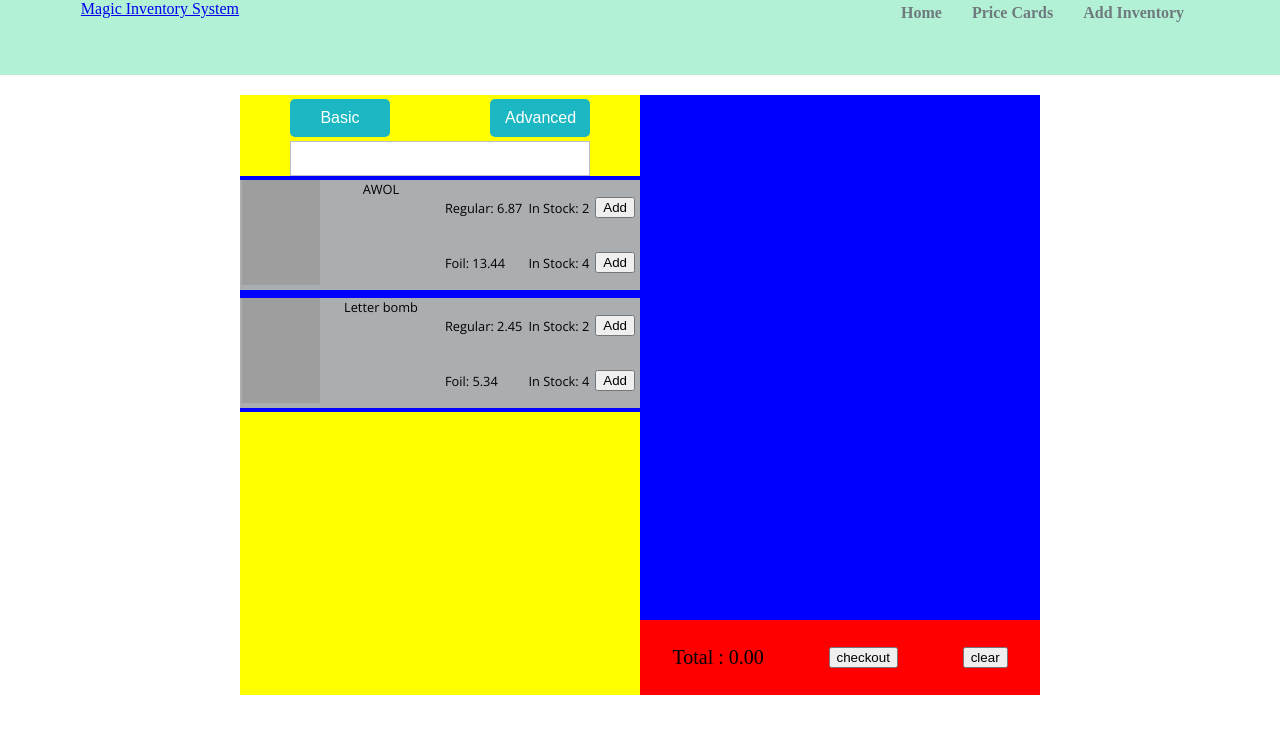
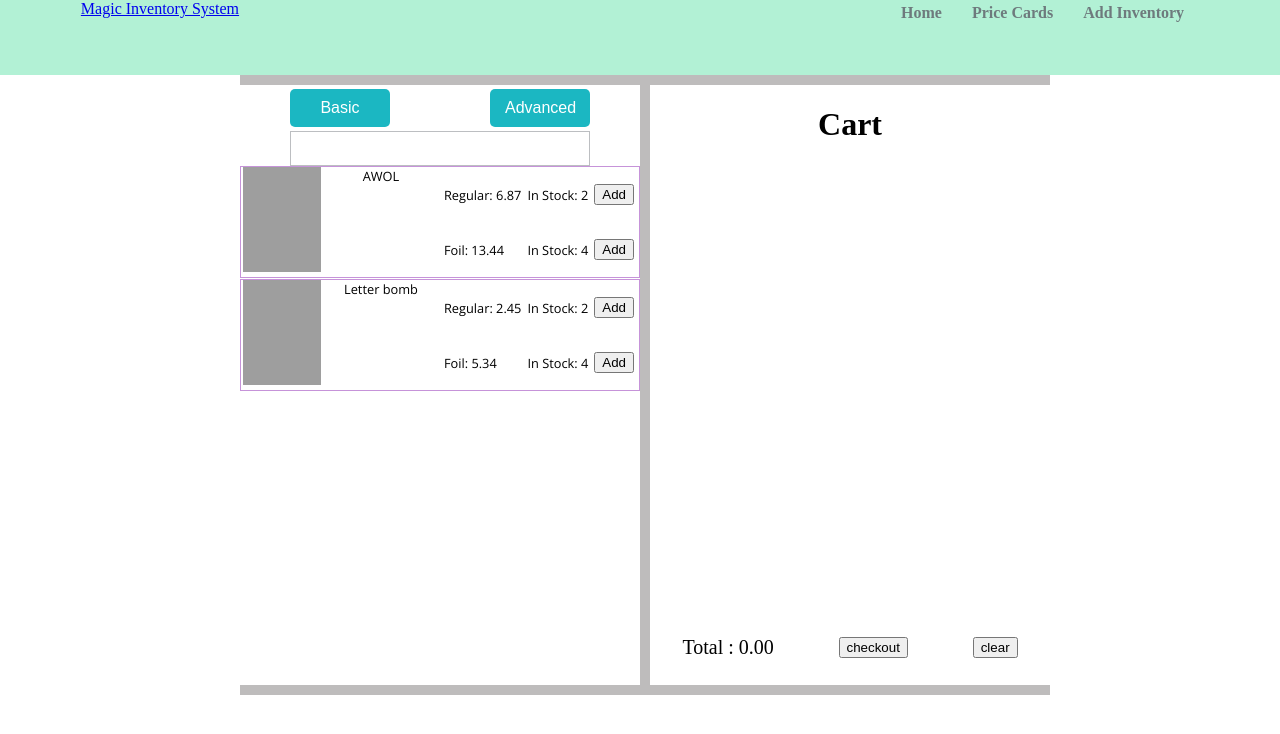
Before and after one commit to NolanAguirre/magic-inventory-client, a website: page index.html at #!/search in a window 1280 px wide. Drawn offline with nearby package versions, Linux system fonts and the light colour scheme; some packages are replaced by stand-ins of ours; grey boxes are pictures that could not be loaded.

Commit message:
change styling, mainly colors

```diff
--- a/app/pricing/cart/cart.html
+++ b/app/pricing/cart/cart.html
@@ -1,4 +1,5 @@
 <div class="mi-card-container">
+    <h1>Cart</h1>
     <div ng-repeat="item in vm.cart.items" class="mi-card">
         <div class="mi-card-section">
             <div class="mi-card-image" style="background-image: url('http://gatherer.wizards.com/Handlers/Image.ashx?multiverseid={{item.multiverseid}}&type=card')"></div>
--- a/app/pricing/pricing.html
+++ b/app/pricing/pricing.html
@@ -1,6 +1,6 @@
 <div class="mi-body">
     <div class="mi-pricing">
-        <search class="mi-search"></search>
-        <cart class="mi-cart"></cart>
+        <search class="mi-pricing-section"></search>
+        <cart class="mi-pricing-section"></cart>
     </div>
 </div>
--- a/style.css
+++ b/style.css
@@ -69,25 +69,23 @@ body {
 
 .mi-pricing {
     display: flex;
-    padding-top: 20px;
-    width: 800px;
+    justify-content: space-between;
+    padding: 10 0;
+    width: 810px;
+    background-color: rgb(190, 188, 188);
 }
 
-.mi-search {
-    background-color: yellow;
+.mi-pricing-section {
+    background-color: white;
     width:400px;
     height: 600px;
 }
-
-.mi-cart {
-    background-color: red;
-    width:400px;
-    height:600px;
-}
 .mi-card-container{
     height: 525px;
-    background-color: blue;
     overflow: auto;
+}
+.mi-card-container h1{
+    text-align: center
 }
 .mi-cart-options{
     height:75px;
@@ -109,15 +107,15 @@ body {
     border-bottom: 4px solid blue;
     padding: 0 2;
     height: 110px;
-    background-color: rgb(170, 174, 176);
+    border: 1px solid rgb(198, 147, 217);
+    margin-bottom: 1px;
 }
 .mi-card-section{
 }
 .mi-card-price-container{
-    display: flex;
+    display:flex;
     height:100%;
 }
-
 .mi-card-price-section{
     display:flex;
     flex-direction: column;
```
